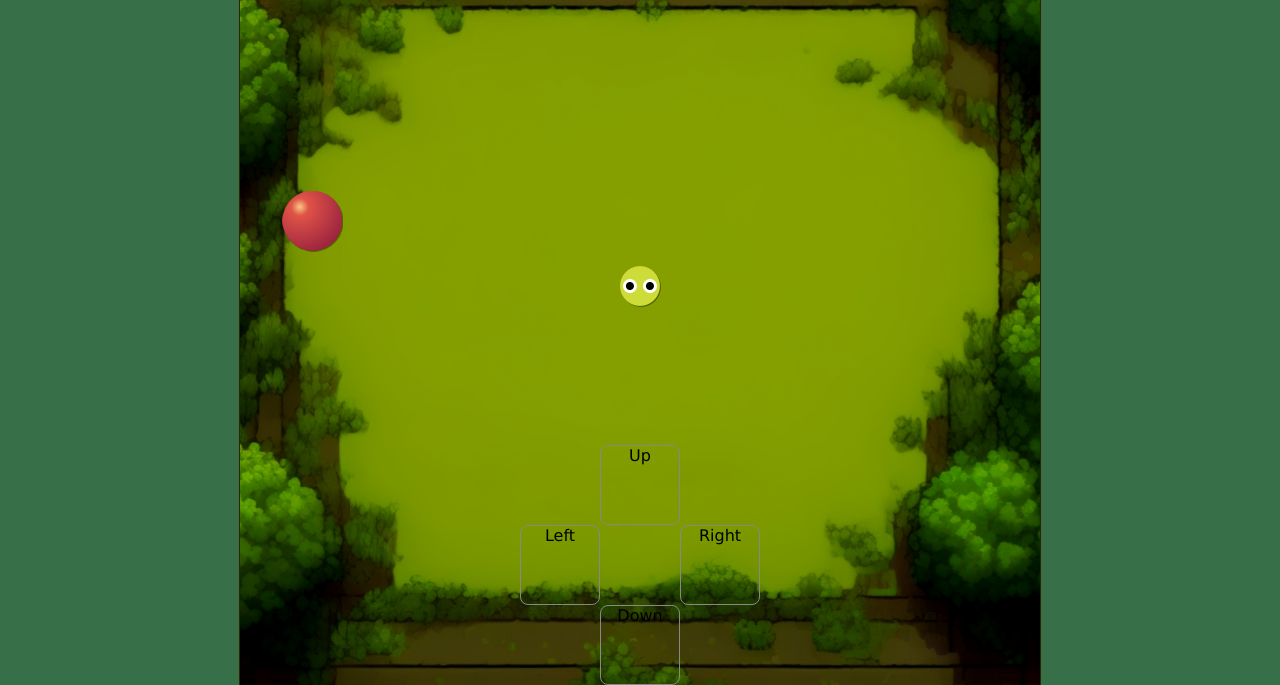
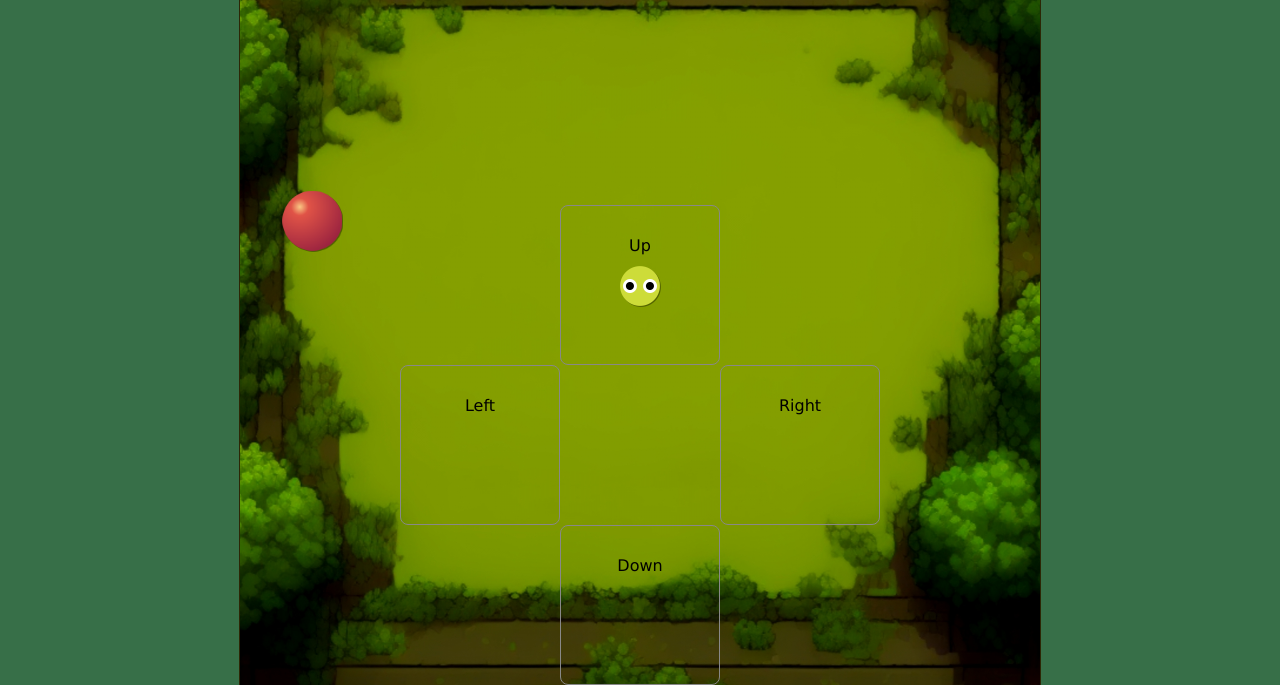
Before and after one commit to Ravihalajole/Ravihalajole.github.io, a plain HTML site: page Projects/Snake Game/index.html in a window 1280 px wide. Shown: the part 115-800 px from the top of the page. Drawn offline with Linux system fonts and the light colour scheme.

Commit message:
Increased size of controls

```diff
--- a/Projects/Snake Game/css/style.css
+++ b/Projects/Snake Game/css/style.css
@@ -73,8 +73,9 @@ canvas{
     left: 0;
 }
 .ctrlbtns{
-    height: 10vmin;
-    width: 10vmin;
+    height: 20vmin;
+    width: 20vmin;
+    line-height: 5;
     text-align: center;
     border: #888 1px solid;
     border-radius: 1vmin;
```
